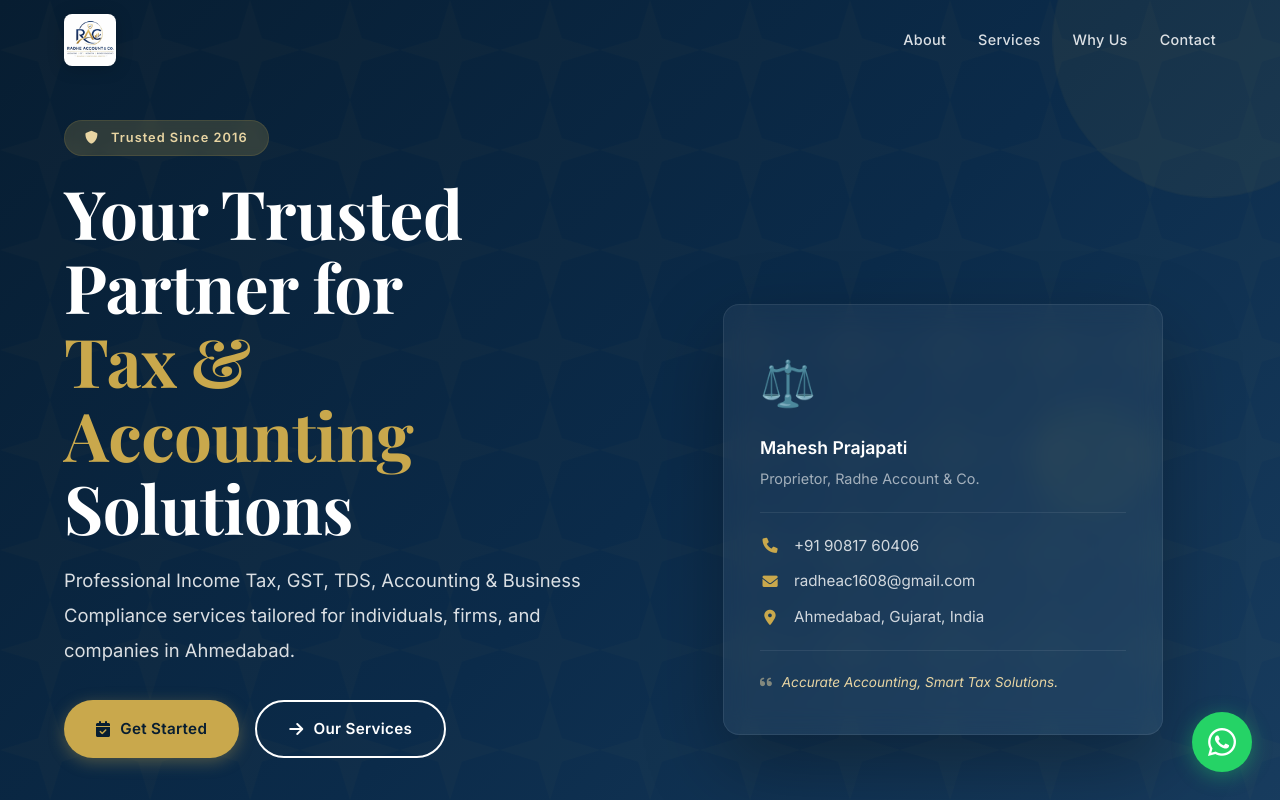
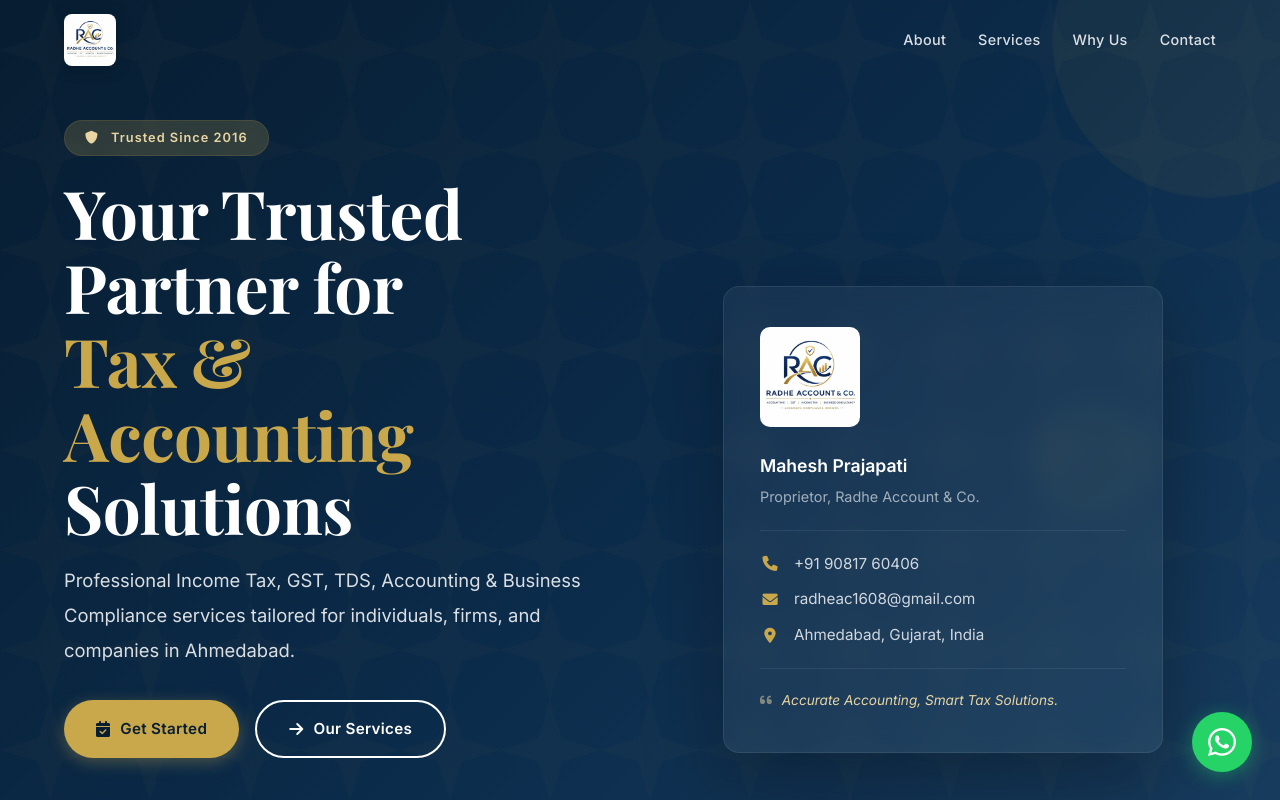
Before and after one commit to pal-kamlesh/radhe, a plain HTML site: page index.html in a window 1280 px wide. Shown: the top 800 px of the page. Drawn offline with nearby package versions, Linux system fonts and the light colour scheme; a web font is replaced by a local one.

Commit message:
feat: replace text-based card icon with company logo image in hero section

```diff
--- a/index.html
+++ b/index.html
@@ -469,9 +469,8 @@
         }
 
         .hero-card .card-icon {
-            font-size: 2.8rem;
-            color: var(--gold);
-            margin-bottom: 12px;
+            margin-bottom: 16px;
+            display: inline-block;
         }
 
         .hero-card h4 {
@@ -1301,7 +1300,7 @@
 
             <div class="hero-visual">
                 <div class="hero-card">
-                    <div class="card-icon">⚖️</div>
+                    <div class="card-icon"><img src="logo.jpg" alt="Radhe Account & Co." style="width:100px;height:auto;border-radius:10px;display:block;" /></div>
                     <h4>Mahesh Prajapati</h4>
                     <p>Proprietor, Radhe Account &amp; Co.</p>
                     <div class="divider"></div>
```
